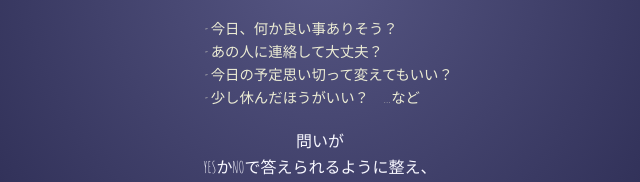
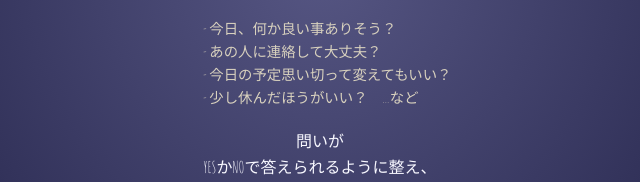
Before and after one commit to nzm-001/fortune, a plain HTML site: page tarot/yesno.html in a window 1280 px wide. Shown: the part 244-426 px from the top of the page, 320-960 px from the left. Drawn offline with Linux system fonts and the light colour scheme; a web font is replaced by a local one.

Commit message:
テキスト修正に伴う微調整
・文字色微調整

```diff
--- a/tarot/css/style.css
+++ b/tarot/css/style.css
@@ -36,10 +36,10 @@ ul.examples {
   display: inline-block;    /* 中央寄せのためインラインブロック */
   text-align: left;         /* 左揃え */
   margin: 0;
-  padding-left: 1.2em;      /* 左余白 */
+  padding-left: 1em;      /* 左余白 */
   list-style-type: none;    /* デフォルトの中黒を消す */
   font-size: 0.9em;         /* 少し小さめ */
-  color: #ececd4;         /* やわらかいイエロー */
+  color: #d8d1be;         /* やわらかいイエロー */
 }
 
 ul.examples li::before {
```
